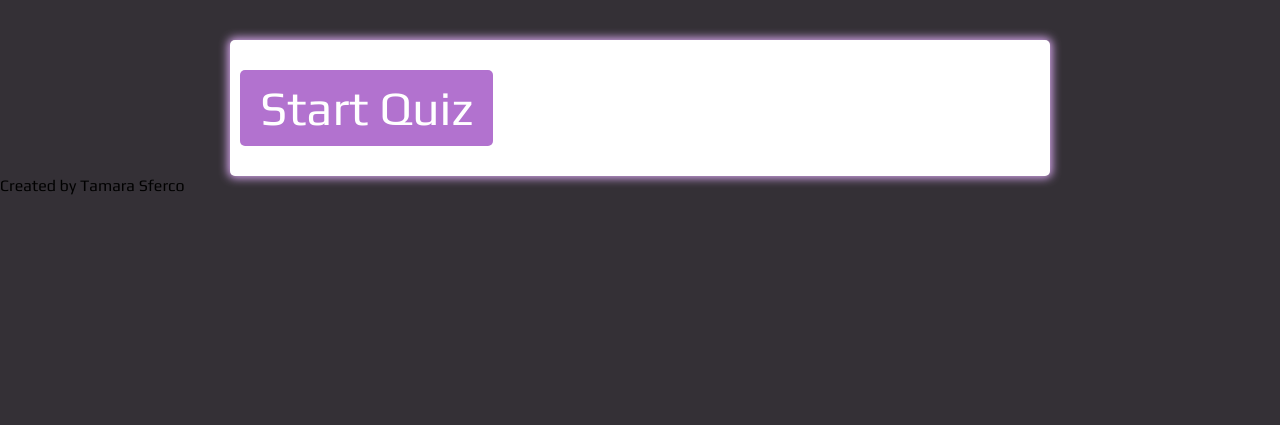
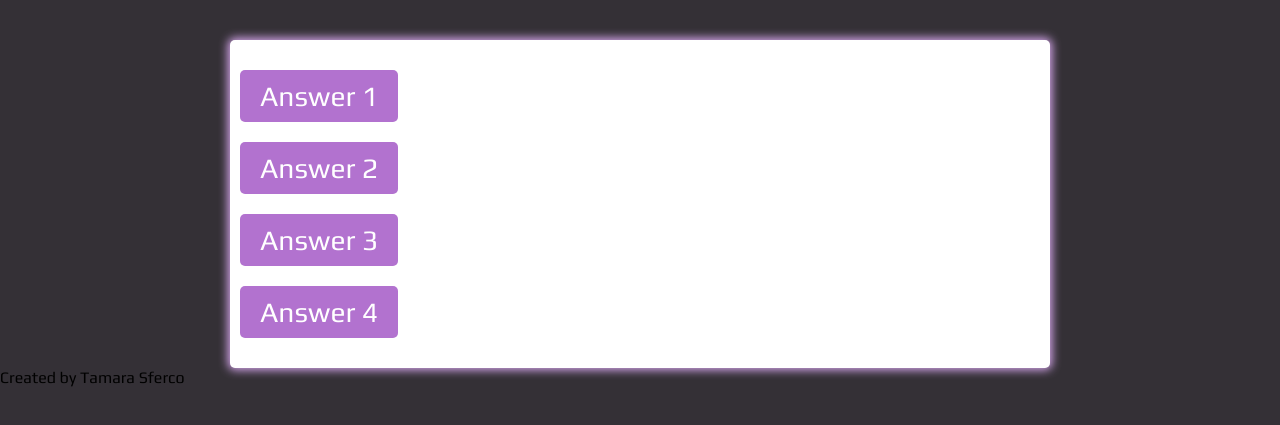
Before and after one commit to TamaraDawg/QUIZ, a plain HTML site: page index.html in a window 1280 px wide. Both pictures are taken after a click on the button "Start Quiz". Shown: the part 301-726 px from the top of the page. Drawn offline with Linux system fonts and the light colour scheme.

Commit message:
Debugged console log, hiding start button on click

```diff
--- a/assets/script.js
+++ b/assets/script.js
@@ -1,53 +1,69 @@
 
 //HTML document links
-const quizDocumentEl = document.querySelector('#quiz'),
-const startBtnEl = document.querySelector('#startbtn'),
-const questionsEl = document.querySelector('#questions'),
-const answersEl = document.querySelector('#answers'),
-const timer = document.querySelector('#timer'),
-const scoreEl = document.querySelector('#score');
-
+const quizDocumentEl = document.querySelector('#quiz')
+const startBtn = document.querySelector('#startbtn')
+const questionsEl = document.querySelector('#questions')
+const answersEl = document.querySelector('#answers')
+const timer = document.querySelector('#timer')
+const scoreEl = document.querySelector('#score')
+const questionContainerEl = document.getElementById('question-container')
 //Timer default count
 let secondsLeft = 10;
 
-startBtnEl.addEventListener('click', function() {
-    console.log("BUTTON CLICKED!");
-});
+startBtn.addEventListener('click', playQuiz);
+
+console.log("BUTTON CLICKED!");
+
+//randomised questions
+let questionShuffle, currentQuestionIndex;
+
 //Playing Quiz function
-function playQuiz() {
+ function playQuiz() {
 
    //start button, prevents refresh, hides button
-   event.preventDefault();
+    //.preventDefault();
     //log to make sure it works
-    console.log("Started");
+     console.log("Started");
 
-    startBtnEl.classList.add('hide');
+     startBtn.classList.add('hide');
 
-    questionsEl.classList.remove('hide');
+     questionShuffle = questionIndex.sort(() => Math.random() - .5)
+     currentQuestionIndex = 0
+
+
+    questionContainerEl.classList.remove('hide');
     //calls for timer to start
 
-    //displayQuestion(0)
-
-    //timer();
+    timer();
 
 
 };
 
-//function timer(){
-
-//const timerInterval = setInterval(function() {
-  //  secondsLeft --;
-//console.log('Second Left:', secondsLeft);
-//if(secondsLeft === 0) {
-   // clearInterval(timerInterval)
-
-//}
-//displayQuestion(questionIndex[currentQuestionIndex]);
-
-//}, 1000);
 
 
-//}
+function nextQuestion(){
+    showQuestion(questionShuffle[currentQuestionIndex]);
+}
+
+
+function  showQuestion(questionIndex) {
+    questionsEl.innerText = question.question
+}
+//- function timer(){
+
+//-var timerInterval = setInterval(function() {
+   //- secondsLeft --;
+//-console.log('Second Left:', secondsLeft);
+//-if(secondsLeft === 0) {
+  //-  clearInterval(timerInterval)
+
+//-}
+//- displayQuestion(questionIndex[currentQuestionIndex]);
+
+//-}, 1000);
+
+
+//-}
 
 
 
@@ -59,43 +75,43 @@ function playQuiz() {
 
 
 //Questions and answers
-//const questionIndex = [
-   // {
-       // question: "What does CSS stand for?",
-     //   answer:["Cascading Style Sheets", "Customise Style Sheets", "Creative Style Sheets", "Contextual Style Sheets"],
-     //   correctAnswer: "Cascading Style Sheets" ,
-   // },
+const questionIndex = [
     {
-     //   question: "How do you select an Element from a HTML file, in JS?" ,
-    //    answer: [".getElId()", ".getElementbyId()", ".selectID()", "You can't"],
-    //    correctAnswer: ".getElementbyId()" ,
-    //},
-    //{
-    //    question: "What Primitive type is TRUE/FALSE?",
-     //   answer: ["String", "Number", "Null", "Boolean"] ,
-     //   correctAnswer: "Boolean",
-   // },
-   // {
-    //    question: "How do you select a class or ID from a CSS file, in JS?",
-    //    answer: [ ".cssselector()", ".classidgrab()", ".querySelector()", "None of the above" ],
-    //    correctAnswer: ".querySelector()",
-   // },
-    //{
-    //    question: "Java and Javascript are the same thing",
-    //    answer: ["True", "False"],
-   //     correctAnswer: "False",
-   // },
-   // {
-   //     question: "Arrays in Javascript can be used to store:" ,
-    //    answer: ["b"],
-    //    correctAnswer: "All of the Above",
-    //},
+        question: "What does CSS stand for?",
+        answer:["Cascading Style Sheets", "Customise Style Sheets", "Creative Style Sheets", "Contextual Style Sheets"],
+        correctAnswer: "Cascading Style Sheets" ,
+    },
+    {
+        question: "How do you select an Element from a HTML file, in JS?" ,
+        answer: [".getElId()", ".getElementbyId()", ".selectID()", "You can't"],
+        correctAnswer: ".getElementbyId()" ,
+    },
+    {
+        question: "What Primitive type is TRUEFALSE?",
+        answer: ["String", "Number", "Null", "Boolean"] ,
+        correctAnswer: "Boolean",
+    },
+    {
+        question: "How do you select a class or ID from a CSS file, in JS?",
+        answer: [ ".cssselector()", ".classidgrab()", ".querySelector()", "None of the above" ],
+        correctAnswer: ".querySelector()",
+    },
+    {
+        question: "Java and Javascript are the same thing",
+        answer: ["True", "False"],
+        correctAnswer: "False",
+    },
+    {
+        question: "Arrays in Javascript can be used to store:" ,
+        answer: ["b"],
+        correctAnswer: "All of the Above",
+    },
 
-   // ];
+    ];
 
-   // function answerChosen() {
-    //    console.log('Answer Chosen');
+    function answerChosen() {
+        console.log('Answer Chosen');
 
 
-   // }
-   // answersEl.addEventListener('click', answerChosen);
+    }
+     answersEl.addEventListener('click', answerChosen);
--- a/index.html
+++ b/index.html
@@ -7,7 +7,7 @@
     <title>CODING QUIZ</title>
 
     <link rel="stylesheet" href="./assets/style.css">
-    <script defer src="./assets/script.js"></script>
+
 
 </head>
 
@@ -50,7 +50,7 @@
         Created by Tamara Sferco
     </footer>
 
-
+<script src="./assets/script.js"></script>
 </body>
 
 
```
